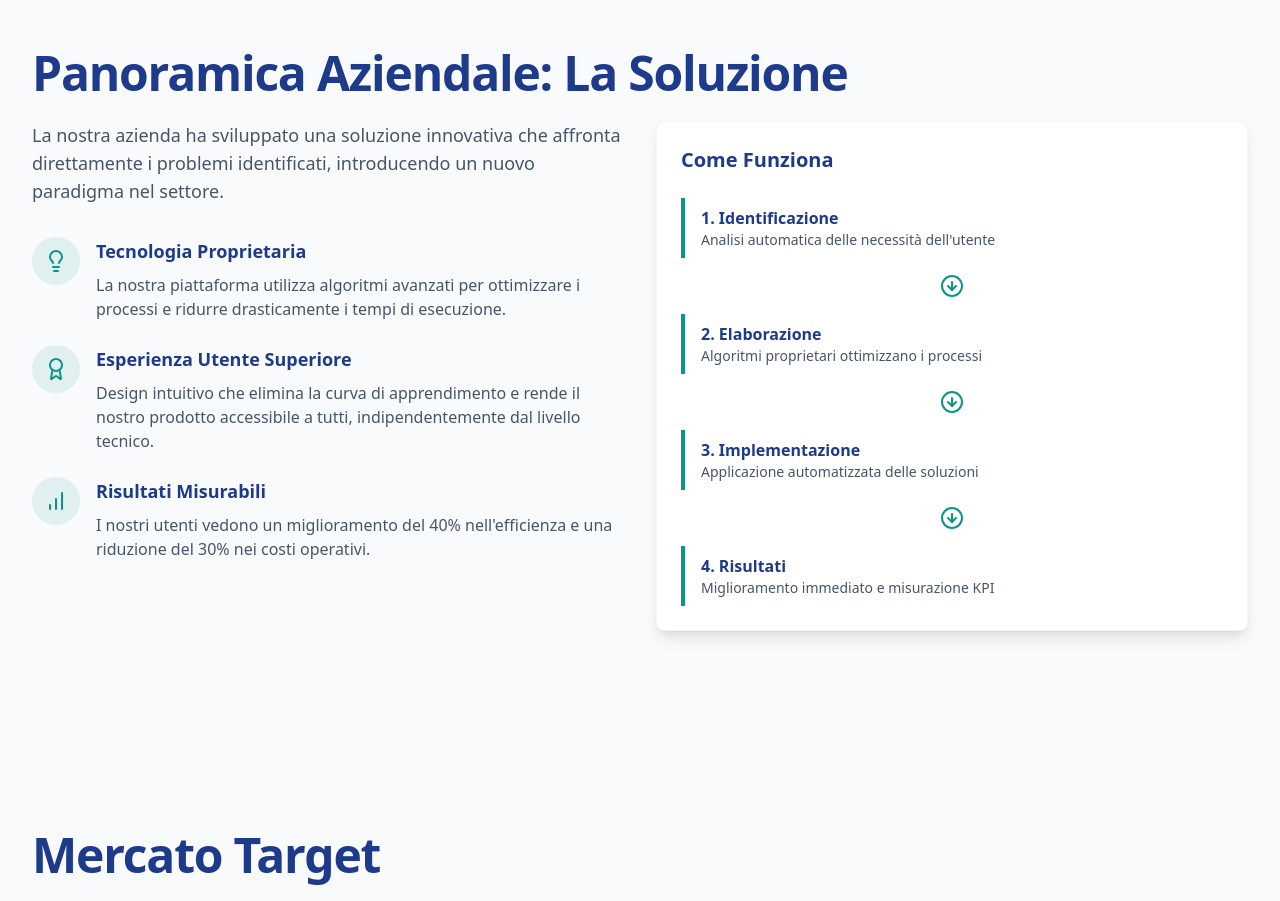
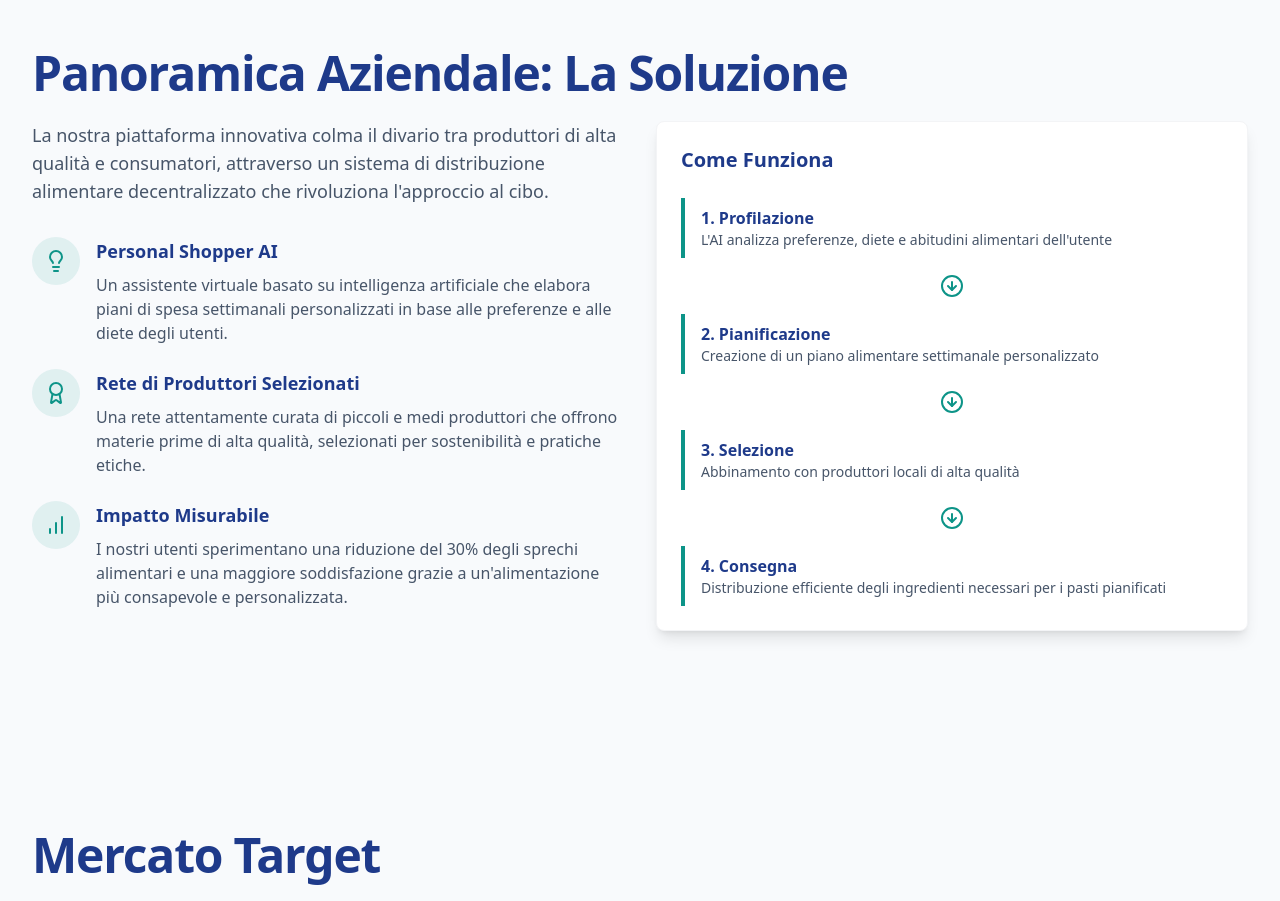
Before and after one commit to macosmad/pitch0gro, a React (Vite) app: page / in a window 1280 px wide. Shown: the part 1660-2561 px from the top of the page. Built offline with nearby package versions, Linux system fonts and the light colour scheme.

Commit message:
Refactor: Apply context-based changes

```diff
--- a/src/components/slides/CompanyOverview.tsx
+++ b/src/components/slides/CompanyOverview.tsx
@@ -9,8 +9,8 @@ const CompanyOverview: React.FC = () => {
       <div className="grid grid-cols-1 md:grid-cols-2 gap-8">
         <div>
           <p className="slide-paragraph">
-            La nostra azienda ha sviluppato una soluzione innovativa che affronta
-            direttamente i problemi identificati, introducendo un nuovo paradigma nel settore.
+            La nostra piattaforma innovativa colma il divario tra produttori di alta qualità e consumatori,
+            attraverso un sistema di distribuzione alimentare decentralizzato che rivoluziona l'approccio al cibo.
           </p>
 
           <div className="mt-8">
@@ -19,10 +19,10 @@ const CompanyOverview: React.FC = () => {
                 <LightbulbIcon className="text-pitch-teal h-6 w-6" />
               </div>
               <div>
-                <h3 className="font-semibold text-lg text-pitch-blue mb-2">Tecnologia Proprietaria</h3>
+                <h3 className="font-semibold text-lg text-pitch-blue mb-2">Personal Shopper AI</h3>
                 <p className="text-pitch-gray">
-                  La nostra piattaforma utilizza algoritmi avanzati per ottimizzare
-                  i processi e ridurre drasticamente i tempi di esecuzione.
+                  Un assistente virtuale basato su intelligenza artificiale che elabora piani di spesa settimanali
+                  personalizzati in base alle preferenze e alle diete degli utenti.
                 </p>
               </div>
             </div>
@@ -32,10 +32,10 @@ const CompanyOverview: React.FC = () => {
                 <Award className="text-pitch-teal h-6 w-6" />
               </div>
               <div>
-                <h3 className="font-semibold text-lg text-pitch-blue mb-2">Esperienza Utente Superiore</h3>
+                <h3 className="font-semibold text-lg text-pitch-blue mb-2">Rete di Produttori Selezionati</h3>
                 <p className="text-pitch-gray">
-                  Design intuitivo che elimina la curva di apprendimento e rende il nostro
-                  prodotto accessibile a tutti, indipendentemente dal livello tecnico.
+                  Una rete attentamente curata di piccoli e medi produttori che offrono materie prime di alta qualità,
+                  selezionati per sostenibilità e pratiche etiche.
                 </p>
               </div>
             </div>
@@ -45,10 +45,10 @@ const CompanyOverview: React.FC = () => {
                 <BarChart className="text-pitch-teal h-6 w-6" />
               </div>
               <div>
-                <h3 className="font-semibold text-lg text-pitch-blue mb-2">Risultati Misurabili</h3>
+                <h3 className="font-semibold text-lg text-pitch-blue mb-2">Impatto Misurabile</h3>
                 <p className="text-pitch-gray">
-                  I nostri utenti vedono un miglioramento del 40% nell'efficienza e
-                  una riduzione del 30% nei costi operativi.
+                  I nostri utenti sperimentano una riduzione del 30% degli sprechi alimentari e una maggiore
+                  soddisfazione grazie a un'alimentazione più consapevole e personalizzata.
                 </p>
               </div>
             </div>
@@ -60,8 +60,8 @@ const CompanyOverview: React.FC = () => {
 
           <div className="space-y-4">
             <div className="border-l-4 border-pitch-teal pl-4 py-2">
-              <h4 className="font-semibold text-pitch-blue">1. Identificazione</h4>
-              <p className="text-pitch-gray text-sm">Analisi automatica delle necessità dell'utente</p>
+              <h4 className="font-semibold text-pitch-blue">1. Profilazione</h4>
+              <p className="text-pitch-gray text-sm">L'AI analizza preferenze, diete e abitudini alimentari dell'utente</p>
             </div>
 
             <div className="flex justify-center my-2">
@@ -69,8 +69,8 @@ const CompanyOverview: React.FC = () => {
             </div>
 
             <div className="border-l-4 border-pitch-teal pl-4 py-2">
-              <h4 className="font-semibold text-pitch-blue">2. Elaborazione</h4>
-              <p className="text-pitch-gray text-sm">Algoritmi proprietari ottimizzano i processi</p>
+              <h4 className="font-semibold text-pitch-blue">2. Pianificazione</h4>
+              <p className="text-pitch-gray text-sm">Creazione di un piano alimentare settimanale personalizzato</p>
             </div>
 
             <div className="flex justify-center my-2">
@@ -78,8 +78,8 @@ const CompanyOverview: React.FC = () => {
             </div>
 
             <div className="border-l-4 border-pitch-teal pl-4 py-2">
-              <h4 className="font-semibold text-pitch-blue">3. Implementazione</h4>
-              <p className="text-pitch-gray text-sm">Applicazione automatizzata delle soluzioni</p>
+              <h4 className="font-semibold text-pitch-blue">3. Selezione</h4>
+              <p className="text-pitch-gray text-sm">Abbinamento con produttori locali di alta qualità</p>
             </div>
 
             <div className="flex justify-center my-2">
@@ -87,8 +87,8 @@ const CompanyOverview: React.FC = () => {
             </div>
 
             <div className="border-l-4 border-pitch-teal pl-4 py-2">
-              <h4 className="font-semibold text-pitch-blue">4. Risultati</h4>
-              <p className="text-pitch-gray text-sm">Miglioramento immediato e misurazione KPI</p>
+              <h4 className="font-semibold text-pitch-blue">4. Consegna</h4>
+              <p className="text-pitch-gray text-sm">Distribuzione efficiente degli ingredienti necessari per i pasti pianificati</p>
             </div>
           </div>
         </div>
```
